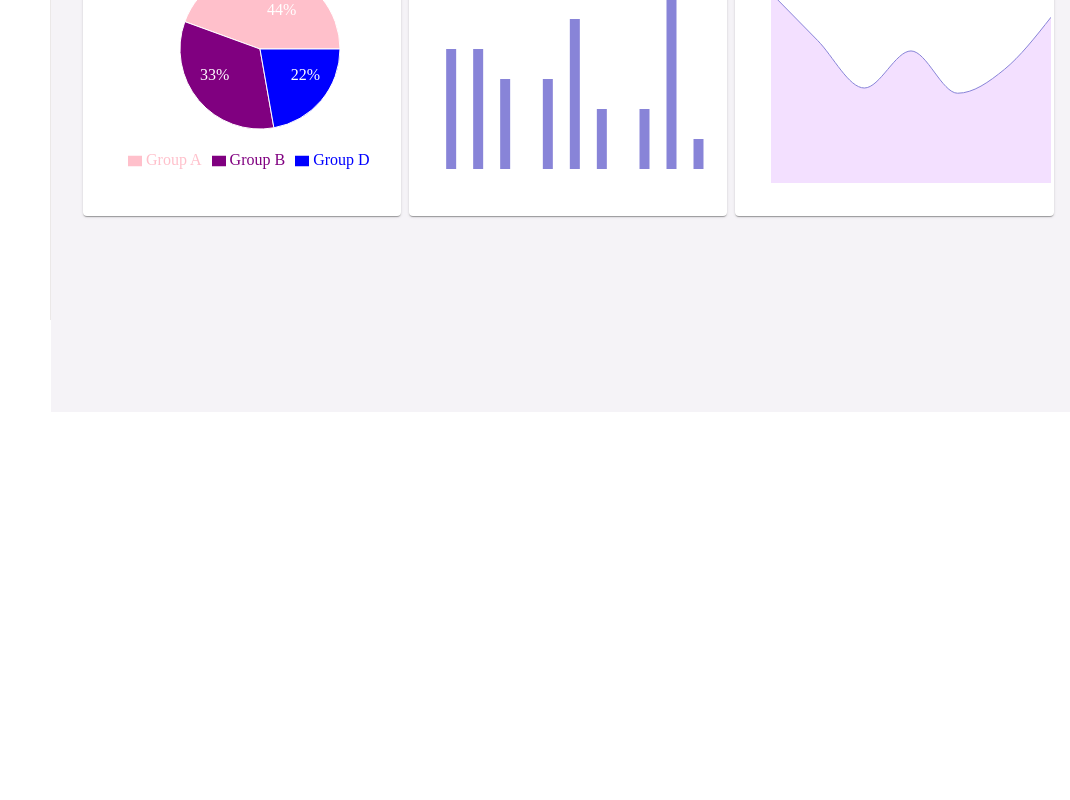
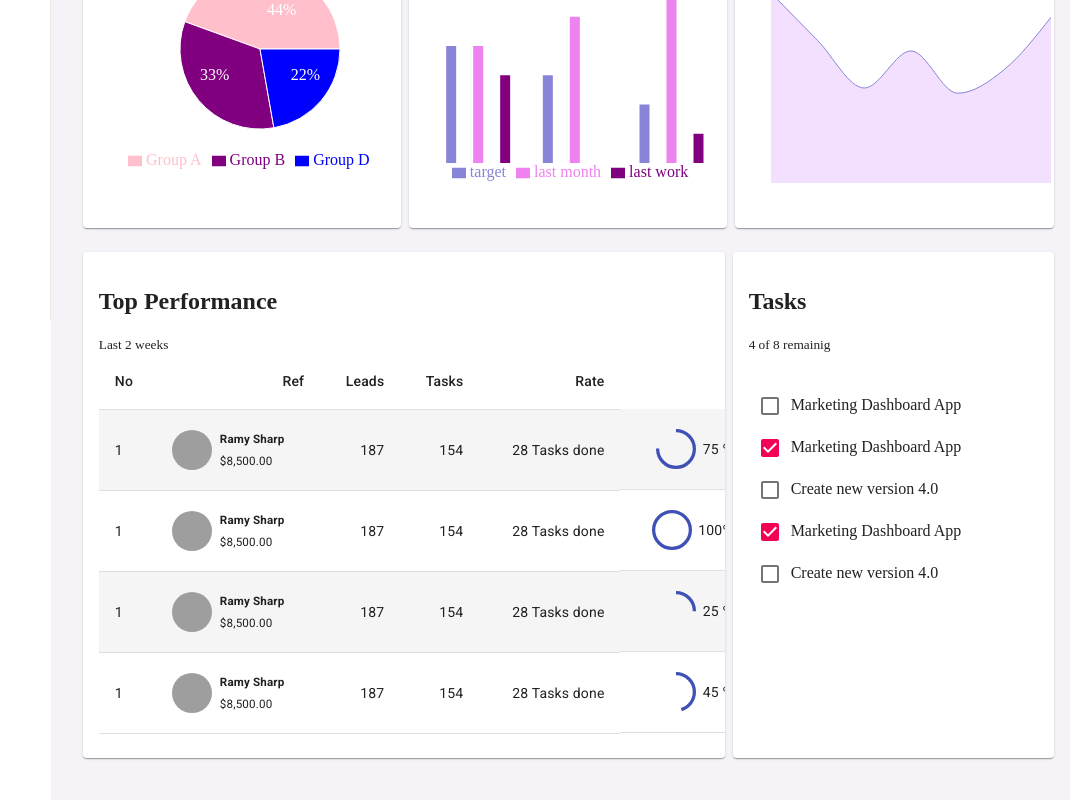
Before and after one commit to sihamHeddi2022/reactjs-admin-dashboard, a React (Create React App) app: page / in a window 1280 px wide. Shown: the part 488-1288 px from the top of the page, without its empty margins (210-1280 px from the left). Before the commit the page ends 900 px from the top, so only its background shows below. Built offline with nearby package versions, Linux system fonts and the light colour scheme; grey boxes are pictures that could not be loaded; the HTML template or start-up script is replaced by a standard one.

Commit message:
tasks list + table

```diff
--- a/src/components/charts/BarChart.js
+++ b/src/components/charts/BarChart.js
@@ -1,27 +1,27 @@
 import React from "react";
-import { Bar, BarChart } from "recharts";
+import { Bar, BarChart, Legend } from "recharts";
 
 
 const data = [
     {
       name: 'Page A',
       target: 4000,
-      last_month:4000,
-      last_work:3000
+      "last month":4000,
+      "last work":3000
 
     },
     {
       name: 'Page B',
-      target: 3000,
-      last_month:5000,
+      "target": 3000,
+      "last month":5000,
 last_work:2000
     },
 
     {
       name: 'Page C',
       target: 2000,
-      last_month:8000,
-      last_work:1000
+      "last month":8000,
+      "last work":1000
     }
     ,
 
@@ -34,15 +34,15 @@ function BarChartt() {
 
     return (
 
-    <BarChart width={300} height={250} data={data} >
+    <BarChart width={300} height={280} data={data} >
         {/* <CartesianGrid strokeDasharray="3 3" />
         <XAxis dataKey="name" />
         <YAxis />
         <Tooltip /> */}
-        {/* <Legend /> */}
+         <Legend  align="center" valign="top" height={36}  />
         <Bar dataKey="target" fill="#8884d8" maxBarSize={10}/>
-        <Bar dataKey="last_month" fill="#8884d8" maxBarSize={10}/>
-        <Bar dataKey="last_work" fill="#8884d8" maxBarSize={10}/>
+        <Bar dataKey="last month" fill="violet" maxBarSize={10}/>
+        <Bar dataKey="last work" fill="purple" maxBarSize={10}/>
         {/* <Bar dataKey="uv" fill="#82ca9d" /> */}
       </BarChart>
 
--- a/src/components/charts/PieChart.js
+++ b/src/components/charts/PieChart.js
@@ -37,7 +37,7 @@ export const PieChartt = ()=>{return(
             ))}
         </Pie>
 
-        <Legend verticalAlign="bottom" height={36} align="center" valign="bottom" width={300}/>
+        <Legend  height={36} align="center" valign="bottom" width={300}/>
 
   </PieChart>
 )};
--- /dev/null
+++ b/src/components/others/ListOfTasks.js
@@ -0,0 +1,56 @@
+import { Checkbox } from "@material-ui/core";
+import React from "react";
+
+
+
+
+function ListOfTasks() {
+    return (
+
+
+        <div className="tasks">
+            <ul>
+                <li>
+                    <Checkbox
+
+                        inputProps={{ 'aria-label': 'primary checkbox' }}
+                    />
+                    <label>Marketing Dashboard App</label>
+                </li>
+                <li>
+                    <Checkbox
+
+                        inputProps={{ 'aria-label': 'primary checkbox' }}
+                     checked />
+                    <label>Marketing Dashboard App</label>
+                </li>
+                <li>
+                    <Checkbox
+
+                        inputProps={{ 'aria-label': 'primary checkbox' }}
+                    />
+                    <label>Create new version 4.0</label>
+                </li>
+                <li>
+                    <Checkbox
+
+                        inputProps={{ 'aria-label': 'primary checkbox' }}
+                        checked
+                    />
+                    <label>Marketing Dashboard App</label>
+                </li>
+                <li>
+                    <Checkbox
+
+                        inputProps={{ 'aria-label': 'primary checkbox' }}
+                    />
+                    <label>Create new version 4.0</label>
+                </li>
+            </ul>
+        </div>
+
+
+     );
+}
+
+export default ListOfTasks;
--- /dev/null
+++ b/src/components/others/TableDeals.js
@@ -0,0 +1,152 @@
+import React from 'react';
+import { makeStyles, withStyles } from '@material-ui/core/styles';
+import Table from '@material-ui/core/Table';
+import TableBody from '@material-ui/core/TableBody';
+import TableCell from '@material-ui/core/TableCell';
+// import TableContainer from '@material-ui/core/TableContainer';
+import TableHead from '@material-ui/core/TableHead';
+import TableRow from '@material-ui/core/TableRow';
+import { Avatar, Box, CircularProgress, Typography } from '@material-ui/core';
+
+const useStyles = makeStyles({
+  table: {
+    minWidth: 650,
+  },
+});
+
+
+
+const StyledTableRow = withStyles((theme) => ({
+    root: {
+      '&:nth-of-type(odd)': {
+        backgroundColor: theme.palette.action.hover,
+      },
+    },
+  }))(TableRow);
+
+export default function TableDeals() {
+  const classes = useStyles();
+
+  return (
+    // <TableContainer component={Paper}>
+      <Table className={classes.table} aria-label="simple table">
+        <TableHead>
+          <TableRow>
+            <TableCell>No</TableCell>
+            <TableCell align="right">Ref</TableCell>
+            <TableCell align="right">Leads</TableCell>
+            <TableCell align="right">Tasks</TableCell>
+            <TableCell align="right">Rate</TableCell>
+          </TableRow>
+        </TableHead>
+        <TableBody>
+
+            <StyledTableRow>
+              <TableCell component="th" scope="row">
+                1
+              </TableCell>
+              <TableCell align="left">
+                <div className="info-cell">
+
+                    <Avatar alt="Remy Sharp" src="https://remysharp.com/images/remy-2017.jpg" />
+                    <div className="">
+                        <h5>Ramy Sharp</h5>
+                        <small>$8,500.00</small>
+                    </div>
+
+                </div>
+              </TableCell>
+             <TableCell align="right">187</TableCell>
+              <TableCell align="right">154</TableCell>
+              <TableCell align="right">28 Tasks done</TableCell>
+
+              <TableCell align="right" className='progress'>
+                 <p>75 %</p>
+                 <CircularProgress variant="determinate" value={75} />
+
+              </TableCell>
+
+            </StyledTableRow>
+            <StyledTableRow>
+              <TableCell component="th" scope="row">
+                1
+              </TableCell>
+              <TableCell align="left">
+                <div className="info-cell">
+
+                    <Avatar alt="Remy Sharp" src="https://remysharp.com/images/remy-2017.jpg" />
+                    <div className="">
+                        <h5>Ramy Sharp</h5>
+                        <small>$8,500.00</small>
+                    </div>
+
+                </div>
+              </TableCell>
+             <TableCell align="right">187</TableCell>
+              <TableCell align="right">154</TableCell>
+              <TableCell align="right">28 Tasks done</TableCell>
+
+              <TableCell align="right" className='progress'>
+                 <p>100%</p>
+                 <CircularProgress variant="determinate" value={100} />
+
+              </TableCell>
+
+            </StyledTableRow>
+            <StyledTableRow>
+              <TableCell component="th" scope="row">
+                1
+              </TableCell>
+              <TableCell align="left">
+                <div className="info-cell">
+
+                    <Avatar alt="Remy Sharp" src="https://lisarichards.co.uk/wp-content/uploads/elementor/thumbs/Lara-McDonnell-Headshot-2-scaled-pud2vvqc6s9kbcmh6msnculkjyqqkph3ce1csbv4v4.jpeg" />
+                    <div className="">
+                        <h5>Ramy Sharp</h5>
+                        <small>$8,500.00</small>
+                    </div>
+
+                </div>
+              </TableCell>
+             <TableCell align="right">187</TableCell>
+              <TableCell align="right">154</TableCell>
+              <TableCell align="right">28 Tasks done</TableCell>
+
+              <TableCell align="right" className='progress'>
+                 <p>25 %</p>
+                 <CircularProgress variant="determinate" value={25} />
+
+              </TableCell>
+
+            </StyledTableRow>
+            <StyledTableRow>
+              <TableCell component="th" scope="row">
+                1
+              </TableCell>
+              <TableCell align="left">
+                <div className="info-cell">
+
+                    <Avatar alt="Remy Sharp" src="https://img.freepik.com/free-photo/indoor-shot-beautiful-happy-african-american-woman-smiling-cheerfully-keeping-her-arms-folded-relaxing-indoors-after-morning-lectures-university_273609-1270.jpg" />
+                    <div className="">
+                        <h5>Ramy Sharp</h5>
+                        <small>$8,500.00</small>
+                    </div>
+
+                </div>
+              </TableCell>
+             <TableCell align="right">187</TableCell>
+              <TableCell align="right">154</TableCell>
+              <TableCell align="right">28 Tasks done</TableCell>
+
+              <TableCell align="right" className='progress'>
+                 <p>45 %</p>
+                 <CircularProgress variant="determinate" value={45} />
+
+              </TableCell>
+
+            </StyledTableRow>
+        </TableBody>
+      </Table>
+    // </TableContainer>
+  );
+}
--- a/src/pages/Home.js
+++ b/src/pages/Home.js
@@ -11,6 +11,8 @@ import LinearProgress from '@material-ui/core/LinearProgress';
 import {PieChartt}  from '../components/charts/PieChart';
 import BarChartt from '../components/charts/BarChart';
 import AreaChartt from '../components/charts/AreaChart';
+import TableDeals from '../components/others/TableDeals';
+import ListOfTasks from '../components/others/ListOfTasks';
 
 function Home() {
 
@@ -246,6 +248,25 @@ function Home() {
                 </div>
 
 
+                <div className="other-details">
+                    {/* table */}
+                    <Card >
+                        <CardContent>
+                            <h2>Top Performance</h2>
+                            <small>Last 2 weeks</small>
+                            <TableDeals/>
+
+                        </CardContent>
+                    </Card>
+                           {/* tasks */}
+                    <Card >
+                        <CardContent>
+                            <h2>Tasks</h2>
+                            <small>4 of 8 remainig</small>
+                            <ListOfTasks/>
+                        </CardContent>
+                    </Card>
+                </div>
 
 
 
--- a/src/styles/home.css
+++ b/src/styles/home.css
@@ -168,6 +168,44 @@ body {
   padding: 1rem 7rem 1rem 2rem;
   background-color: #f5f3f7;
 }
+.main-section .tasks ul {
+  padding: 0;
+  margin-top: 2rem;
+}
+.main-section .tasks ul li {
+  list-style: none;
+}
+.main-section .progress {
+  display: -webkit-box;
+  display: -ms-flexbox;
+  display: flex;
+  -webkit-box-align: center;
+      -ms-flex-align: center;
+          align-items: center;
+  gap: 0.4rem;
+}
+.main-section .info-cell {
+  text-align: left;
+  display: -webkit-box;
+  display: -ms-flexbox;
+  display: flex;
+  -webkit-box-align: center;
+      -ms-flex-align: center;
+          align-items: center;
+  gap: 0.5rem;
+  align-items: center;
+}
+.main-section .info-cell h5 {
+  margin: 0.1rem 0;
+}
+.main-section .other-details {
+  margin-top: 1.5rem;
+  display: -ms-grid;
+  display: grid;
+  -ms-grid-columns: 2fr 0.5rem 1fr;
+  grid-template-columns: 2fr 1fr;
+  gap: 0.5rem;
+}
 .main-section .graphs {
   display: -ms-grid;
   display: grid;
--- a/src/styles/home.sass
+++ b/src/styles/home.sass
@@ -1,5 +1,27 @@
 @import "index"
 .main-section
+    .tasks
+        ul
+            padding: 0
+            margin-top: 2rem
+            li
+                list-style: none
+    .progress
+        @include flexo($gap: .4rem)
+
+    .info-cell
+
+        text-align: left
+        @include flexo($gap: .5rem)
+        align-items: center
+        h5
+            margin: .1rem 0
+
+    .other-details
+        margin-top: 1.5rem
+        display: grid
+        grid-template-columns: 2fr 1fr
+        gap: .5rem
     .graphs
         small
             color: grey
```
